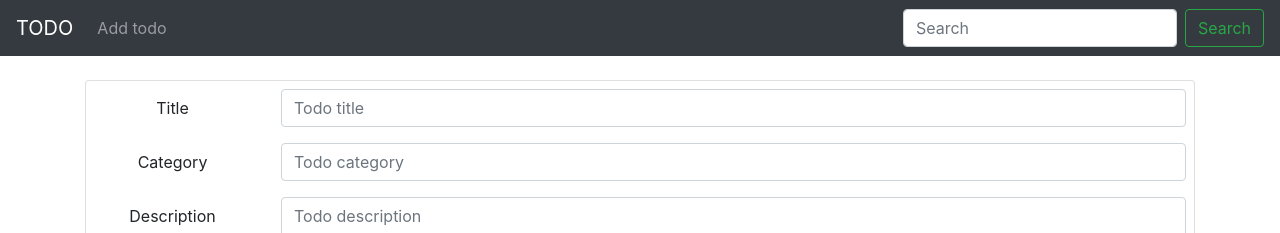
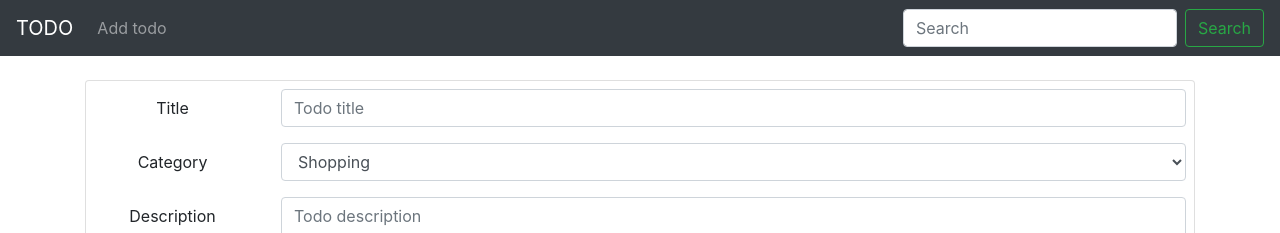
Before and after one commit to AndreiBora/todo-react, a React (Create React App) app: page /add-todo in a window 1280 px wide. Shown: the top 233 px of the page. Built offline with nearby package versions, Linux system fonts and the light colour scheme.

Commit message:
changed category input with a dropdown - part 1

```diff
--- a/src/components/AddTodo.js
+++ b/src/components/AddTodo.js
@@ -55,7 +55,21 @@ class AddTodo extends Component {
                 Category
               </label>
               <div className="col-sm-10">
-                <input
+                <select
+                  className="form-control"
+                  id="category"
+                  value={this.state.category}
+                  onChange={(event) =>
+                    this.setState({ category: event.target.value })
+                  }
+                  required
+                >
+                  <option>Shopping</option>
+                  <option>Hobby</option>
+                  <option>Gym</option>
+                  <option>Food</option>
+                </select>
+                {/* <input
                   id="category"
                   type="text"
                   className="form-control"
@@ -65,7 +79,7 @@ class AddTodo extends Component {
                   }
                   placeholder="Todo category"
                   required
-                />
+                /> */}
               </div>
             </div>
             <div className="form-group row">
--- a/src/components/UpdateTodo.js
+++ b/src/components/UpdateTodo.js
@@ -67,17 +67,20 @@ class UpdateTodo extends Component {
                 Category
               </label>
               <div className="col-sm-10">
-                <input
+                <select
+                  className="form-control"
                   id="category"
-                  type="text"
-                  className="form-control"
                   value={this.state.category}
                   onChange={(event) =>
                     this.setState({ category: event.target.value })
                   }
-                  placeholder="Todo category"
                   required
-                />
+                >
+                  <option>Shopping</option>
+                  <option>Hobby</option>
+                  <option>Gym</option>
+                  <option>Food</option>
+                </select>
               </div>
             </div>
             <div className="form-group row">
```
